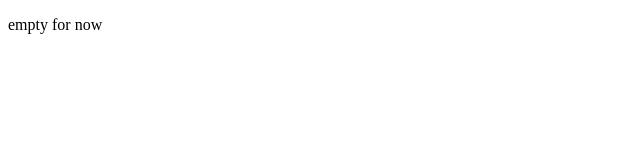
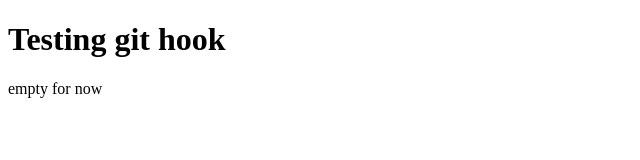
Before and after one commit to thyndoan/cse135-hw1, a plain HTML site: page hw1/index.html in a window 1280 px wide. Shown: the whole page, without its empty margins (0-640 px from the left). Drawn offline with Linux system fonts and the light colour scheme.

Commit message:
testing git hook

```diff
--- a/hw1/index.html
+++ b/hw1/index.html
@@ -7,6 +7,7 @@
     <link rel="icon" type="image/png" href="../cat-favicon.png" />
   </head>
   <body>
+    <h1>Testing git hook</h1>
     <p>empty for now</p>
   </body>
 </html>
```
